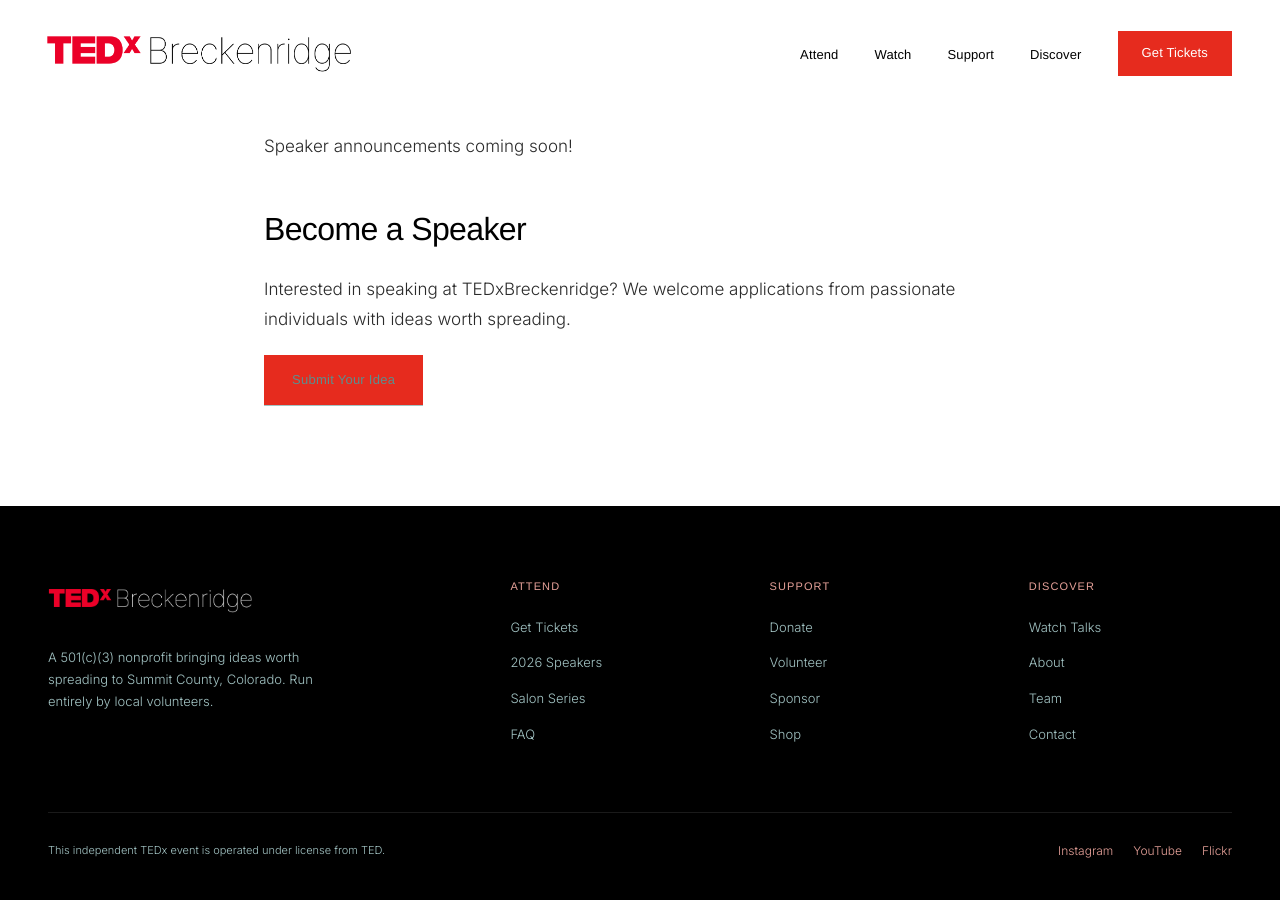
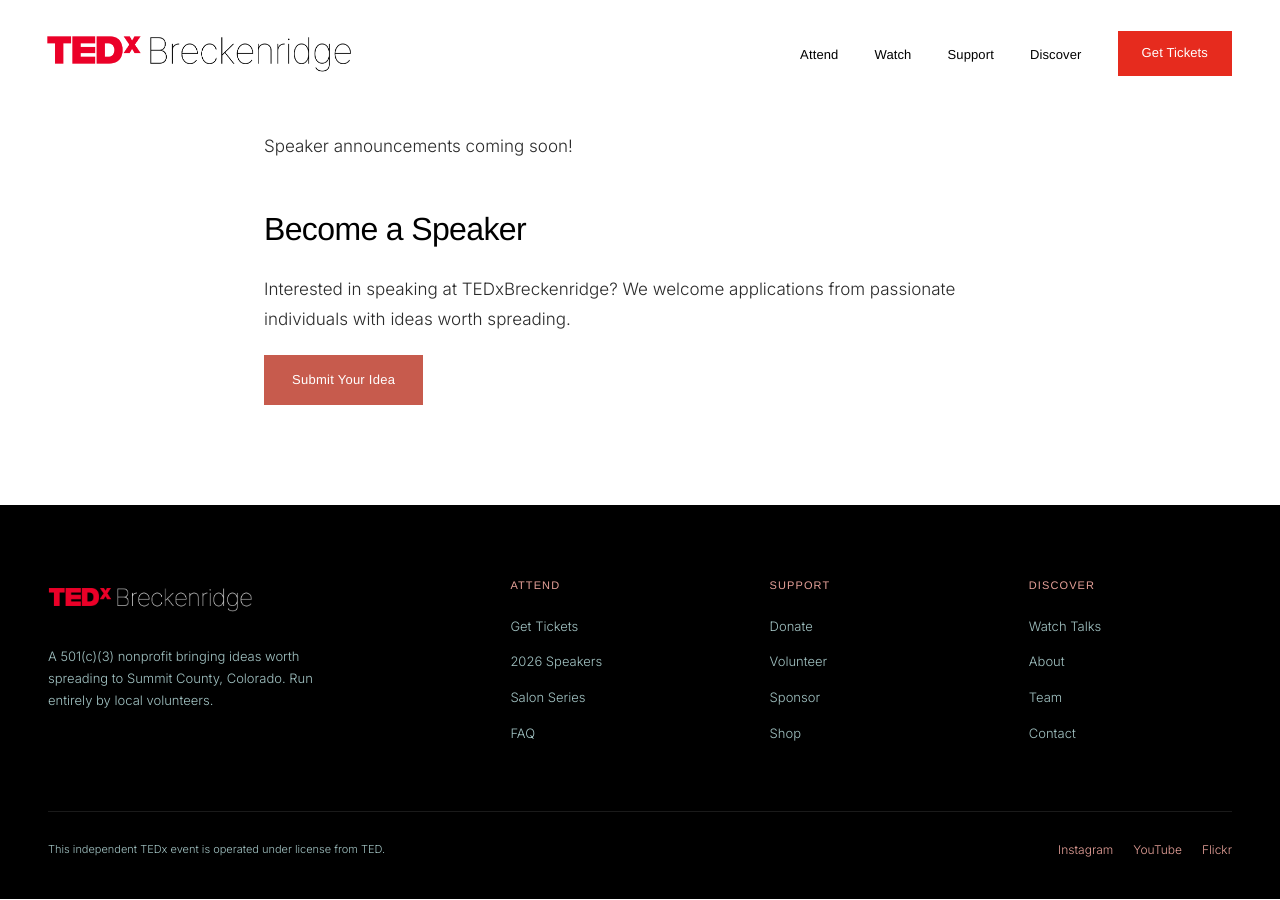
Before and after one commit to ardell/tedxbreckenridge, a Jekyll site: the page built from 2026/speakers.md, in a window 1280 px wide and 900 px high, scrolled down 432 px. Built offline with Jekyll 4.4.1, drawn with Linux system fonts in a browser that asks for light colours.

Commit message:
Fix button styles.

```diff
--- a/2026/assets/css/main.css
+++ b/2026/assets/css/main.css
@@ -461,15 +461,18 @@
     text-decoration: none;
     transition: all 0.2s ease;
     display: inline-block;
+    border: none;
 }
 
 .btn-primary {
-    background: var(--ted-red);
-    color: var(--white);
+    background: var(--terracotta);
+    color: var(--white) !important;
+    border-bottom: none !important;
 }
 
 .btn-primary:hover {
-    background: #C70022;
+    background: var(--rust);
+    color: var(--white) !important;
 }
 
 .btn-secondary {
```
